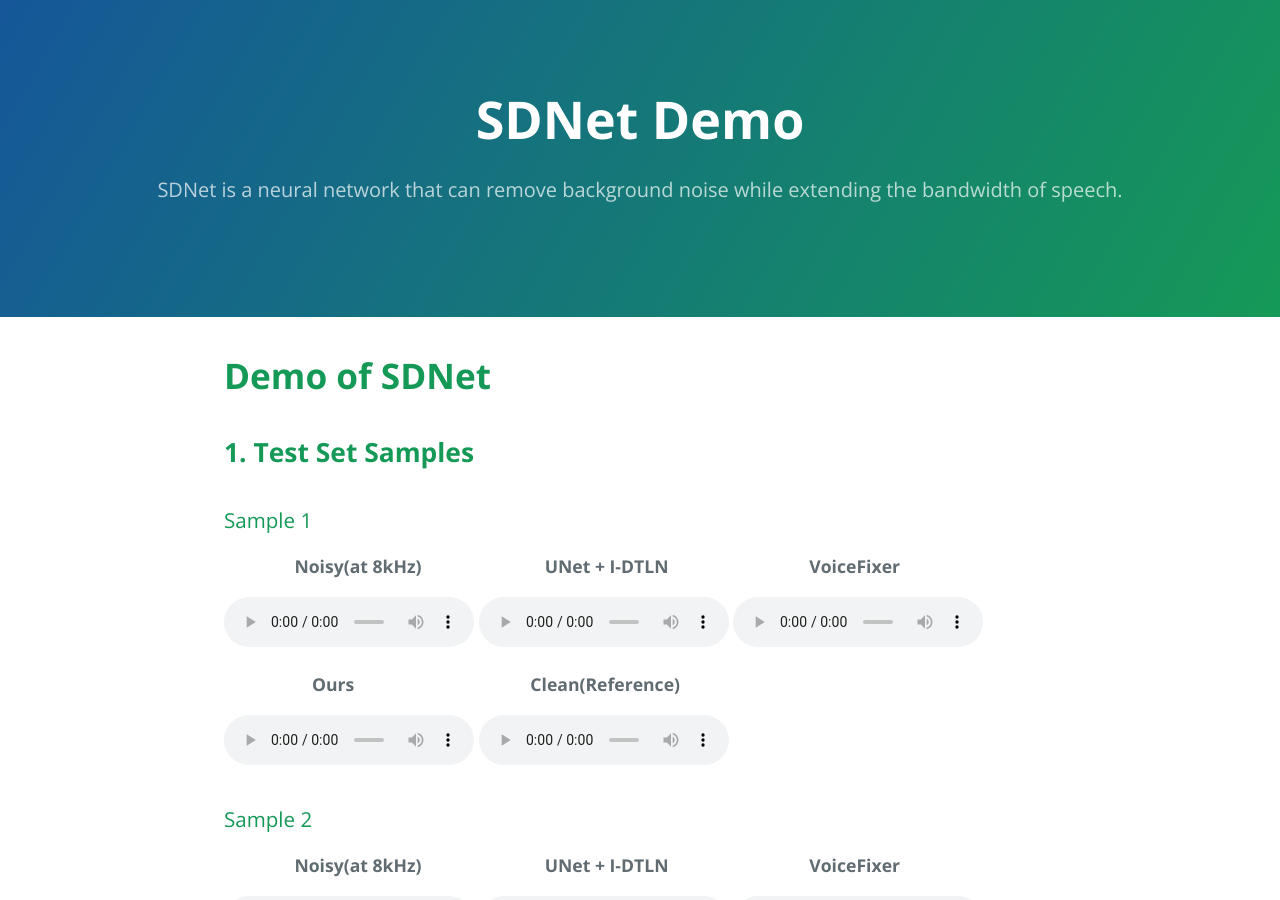
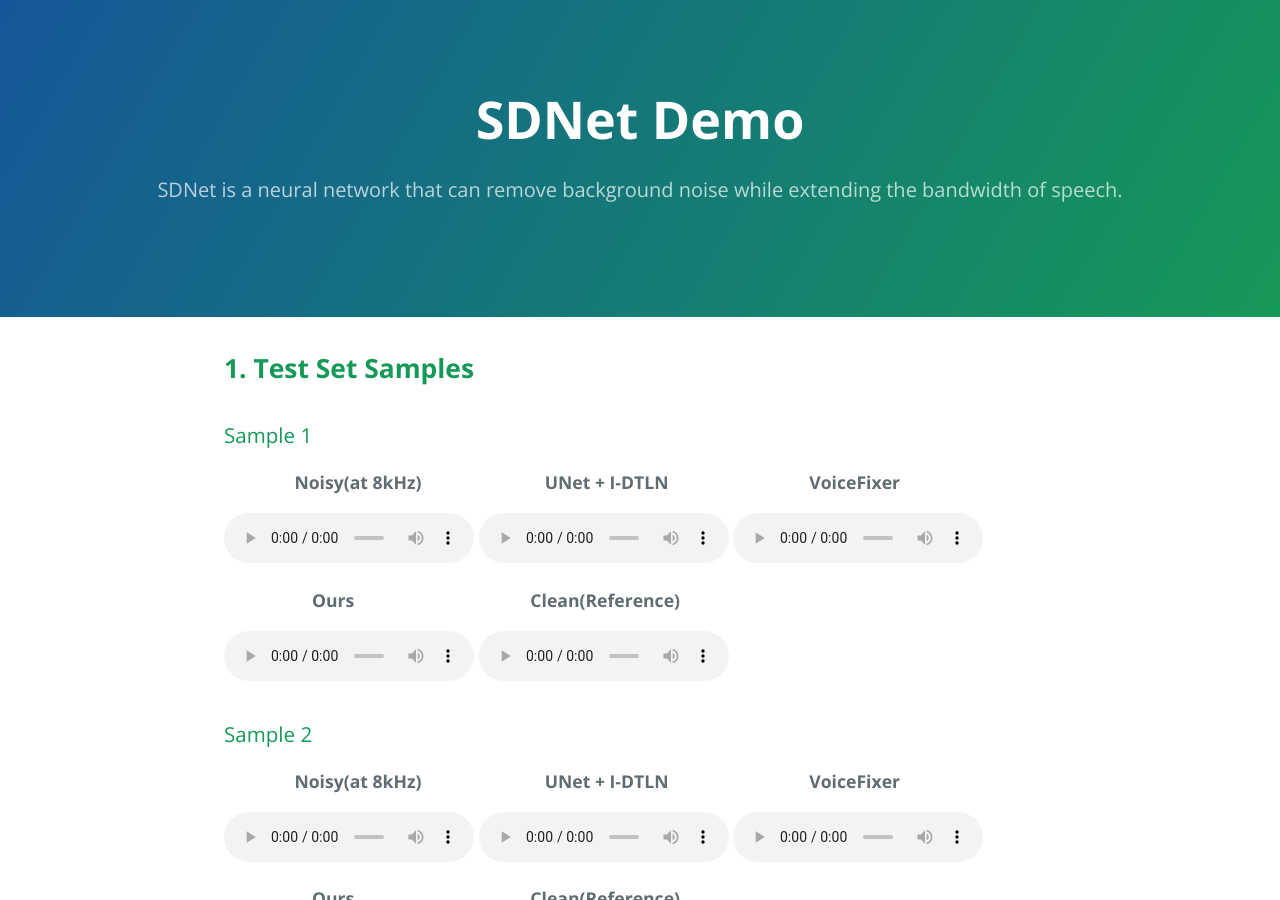
Before and after one commit to sdnetdemo/sdnetdemo.github.io, a Jekyll site: the page built from index.md, in a window 1280 px wide and 900 px high. Built offline with Jekyll 4.4.1, drawn with Linux system fonts in a browser that asks for light colours; our own code applies the rules of GitHub Pages for plain Markdown files.

Commit message:
Update index.md

```diff
--- a/index.md
+++ b/index.md
@@ -1,8 +1,6 @@
 ---
 layout: default
 ---
-
-# **Demo of SDNet**
 
 ## **1. Test Set Samples**
 
```
